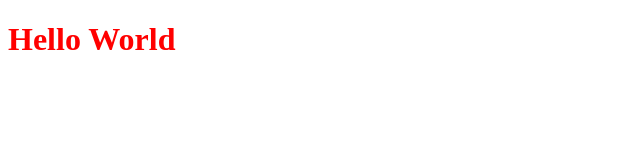
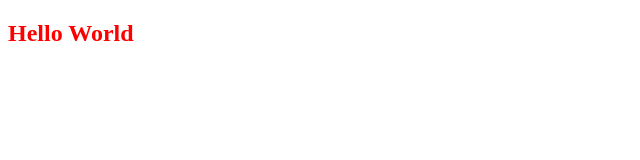
Before and after one commit to adiaguidry/practiceCollab, a plain HTML site: page index.html in a window 1280 px wide. Shown: the whole page, without its empty margins (0-640 px from the left). Drawn offline with Linux system fonts and the light colour scheme.

Commit message:
changed h1 to an h2

```diff
--- a/index.html
+++ b/index.html
@@ -9,7 +9,7 @@
 </head>
 
 <body>
-    <h1 style="color:red">Hello World</h1>
+    <h2 style="color:red">Hello World</h2>
 </body>
 
 </html>
```
